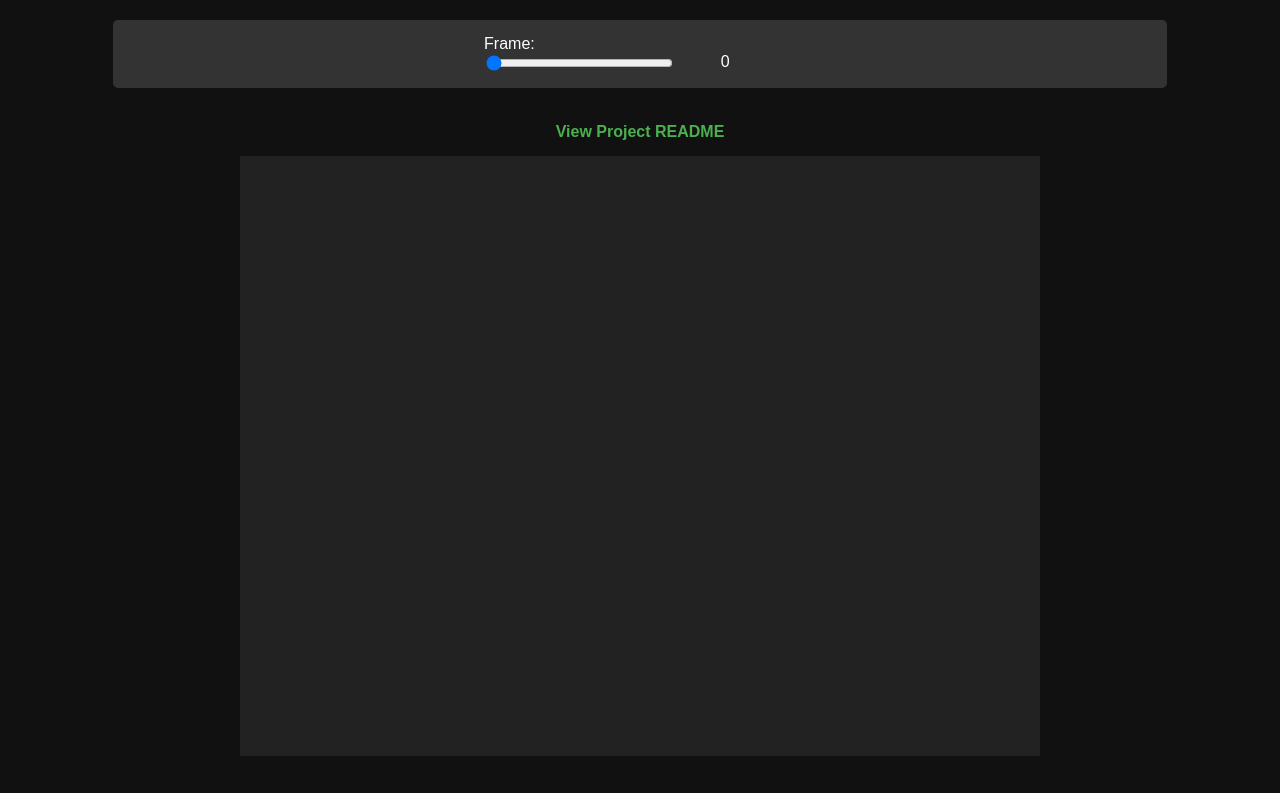
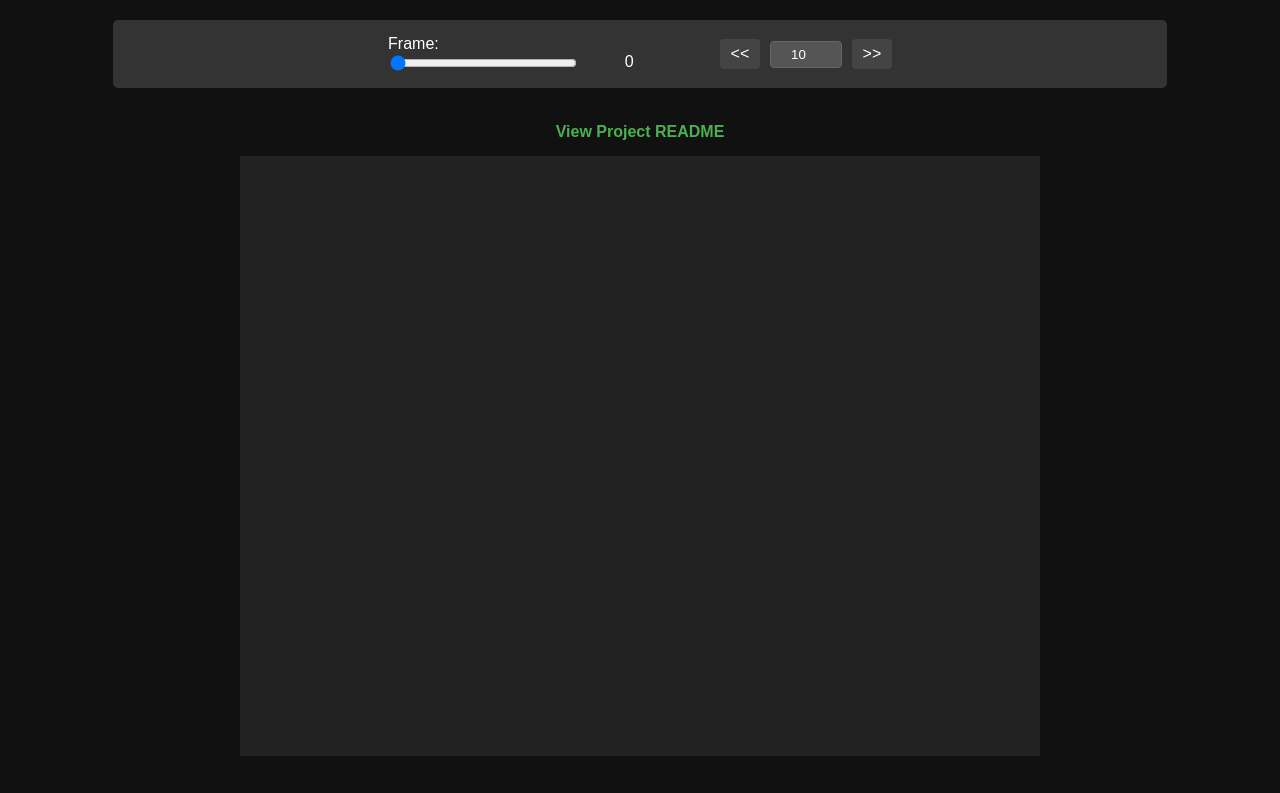
Before and after one commit to jm771/kissing_searcher, a plain HTML site: page viewer/index.html in a window 1280 px wide. Shown: the top 793 px of the page. Drawn offline with Linux system fonts and the light colour scheme; no server answers.

Commit message:
frame advance

```diff
--- a/viewer/index.html
+++ b/viewer/index.html
@@ -10,6 +10,11 @@
           <label for="frameSlider">Frame:</label>
           <input type="range" id="frameSlider" min="0" max="0" value="0" step="1">
           <span id="frameSliderValue">0</span>
+        </div>
+        <div class="frame-jump-controls">
+            <button id="jumpBackwardBtn">&lt;&lt;</button>
+            <input type="number" id="frameJumpInput" value="10" min="1">
+            <button id="jumpForwardBtn">&gt;&gt;</button>
         </div>
     </div>
 
--- a/viewer/main.js
+++ b/viewer/main.js
@@ -80,6 +80,27 @@ function runApp(frames) {
     frameSliderValue.textContent = frameIndex;
     draw();
   });
+
+  const jumpBackwardBtn = document.getElementById('jumpBackwardBtn');
+  const jumpForwardBtn = document.getElementById('jumpForwardBtn');
+  const frameJumpInput = document.getElementById('frameJumpInput');
+
+  function jumpFrames(direction) {
+    const jumpValue = parseInt(frameJumpInput.value, 10);
+    let currentFrame = parseInt(frameSlider.value, 10);
+    let newFrame = currentFrame + (direction * jumpValue);
+
+    newFrame = Math.max(0, Math.min(newFrame, frameSlider.max));
+
+    if (newFrame !== currentFrame) {
+        frameSlider.value = newFrame;
+        const event = new Event('input', { bubbles: true });
+        frameSlider.dispatchEvent(event);
+    }
+  }
+
+  jumpBackwardBtn.addEventListener('click', () => jumpFrames(-1));
+  jumpForwardBtn.addEventListener('click', () => jumpFrames(1));
 
   let zoom = 0.5;
 
@@ -193,12 +214,10 @@ function runApp(frames) {
       //   ctx.fillStyle = `rgba(0, 255, 0, ${0.5 * scale_factor})`
       // } else
       if (mindist < 0.99) {
-        // console.log(mindist)
         let overlapScale = Math.sqrt(mindist); // * mindist;
         overlapScale = (overlapScale - 0.9) * 10
         let r = 255 * (1-overlapScale);
         let g = 255 * overlapScale;
-        console.log(r, g);
         ctx.fillStyle = `rgba(${r}, ${g}, 0, ${0.5 * scale_factor})`;
       } else {
         ctx.fillStyle = `rgba(0, 255, 0, ${0.5 * scale_factor})`;
--- a/viewer/styles.css
+++ b/viewer/styles.css
@@ -243,3 +243,35 @@ input:checked + .toggle-slider:before {
     justify-content: center;
     margin-top: 20px;
 }
+
+.frame-jump-controls {
+    display: flex;
+    align-items: center;
+    margin-left: 20px;
+}
+
+.frame-jump-controls button {
+    width: 40px;
+    height: 30px;
+    background-color: #444;
+    color: white;
+    border: none;
+    border-radius: 4px;
+    cursor: pointer;
+    font-size: 16px;
+}
+
+.frame-jump-controls button:hover {
+    background-color: #555;
+}
+
+.frame-jump-controls input[type="number"] {
+    width: 60px;
+    margin: 0 10px;
+    padding: 5px;
+    background-color: #555;
+    color: white;
+    border: 1px solid #666;
+    border-radius: 4px;
+    text-align: center;
+}
```
